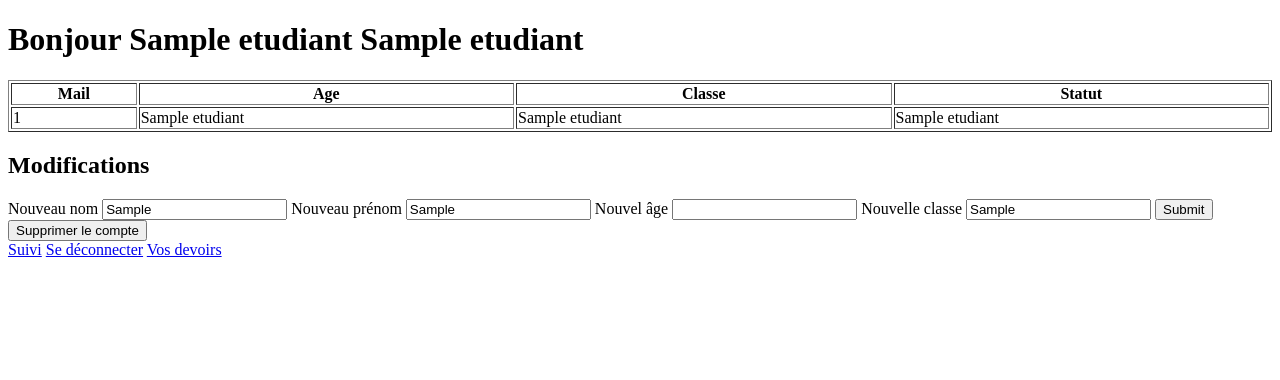
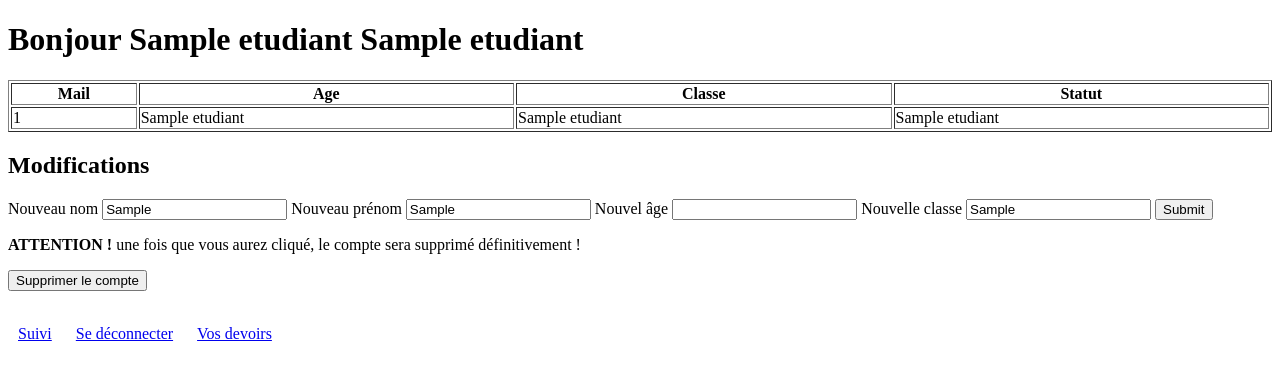
Before and after one commit to sarah-bjt/Workshop_archi, a Flask app: template templates/profil.html in a window 1280 px wide. Shown: the top 380 px of the page. Run offline with Flask 3, Linux system fonts and the light colour scheme; the template is opened without the code that fills it: most values are stand-ins (such as "Sample title", 1, 10 or a date in 2020).

Commit message:
margin et enlever le mdp de la BdD

```diff
--- a/model.py
+++ b/model.py
@@ -3,7 +3,7 @@ import mysql.connector
 mydb = mysql.connector.connect(
     host="localhost",
     user="root",
-    password="Jejxav-mahrag-0kivko",
+    password="",
     database="PANCAKE_L"
 )
 mycursor = mydb.cursor()
@@ -44,7 +44,7 @@ def temps_journalier(user_id):
     return mycursor.fetchall()
 
 def temps_par_exo(user_id) :
-  mycursor.execute("SELECT exo_nom, crs_nom, rps_tps_passe FROM t_cours_crs AS CRS JOIN t_exercice_exo AS EXO ON CRS.crs_id=EXO.crs_id JOIN t_reponse_rps AS RPS ON EXO.exo_id = RPS.exo_id JOIN t_compte_cpt AS CPT ON RPS.cpt_identifiant = CPT.cpt_identifiant WHERE CPT.cpt_identifiant=%(id)s ORDER BY exo_nom ASC;", {'id': user_id})
+  mycursor.execute("SELECT exo_nom, crs_nom, rps_tps_passe, EXO.exo_id FROM t_cours_crs AS CRS JOIN t_exercice_exo AS EXO ON CRS.crs_id=EXO.crs_id JOIN t_reponse_rps AS RPS ON EXO.exo_id = RPS.exo_id JOIN t_compte_cpt AS CPT ON RPS.cpt_identifiant = CPT.cpt_identifiant WHERE CPT.cpt_identifiant=%(id)s ORDER BY exo_nom ASC;", {'id': user_id})
   return mycursor.fetchall()
 
 def recuperation_exercices(util_id):
--- a/templates/accueil.html
+++ b/templates/accueil.html
@@ -3,7 +3,7 @@
     <head></head>
     <body>
         <h1>Bienvenue chez Pancakes Study</h1>
-        <a href="/connexion">Se connecter</a>
-        <a href="/creation">Créer un compte</a>
+        <a href="/connexion" style="margin: 10px;">Se connecter</a>
+        <a href="/creation" style="margin: 10px;">Créer un compte</a>
     </body>
 </html>
--- a/templates/deconnexion.html
+++ b/templates/deconnexion.html
@@ -5,7 +5,7 @@
     <title>Déconnexion</title>
   </head>
   <body>
-    <form action="/deconnexion" method="POST">
+    <form action="/deconnexion" method="POST" style="margin: 10px;">
       <input type="submit" value="Se déconnecter"/>
     </form>
   </body>
--- a/templates/devoir.html
+++ b/templates/devoir.html
@@ -24,8 +24,8 @@
       </tr>
       {% endfor %}
     </table>
-    <a href="/suivi/{{util_id}}">Suivi</a>
-    <a href="/profil/{{util_id}}">Profil</a>
-    <a href="/deconnexion">Se déconnecter</a>
+    <a href="/suivi/{{util_id}}" style="margin: 10px;">Suivi</a>
+    <a href="/profil/{{util_id}}" style="margin: 10px;">Profil</a>
+    <a href="/deconnexion" style="margin: 10px;">Se déconnecter</a>
   </body>
 </html>
--- a/templates/profil.html
+++ b/templates/profil.html
@@ -38,15 +38,18 @@
         </form>
     </div>
     <div>
+      <p><b>ATTENTION ! </b>une fois que vous aurez cliqué, le compte sera supprimé définitivement !</p>
       <form action="/profil/{{util_id}}" method="POST">
         <input type="hidden" name="form_type" value="supprimer">
         <input type="submit" value="Supprimer le compte">
       </form>
+      <p></p>
+      <br>
     </div>
     <div>
-      <a href="/suivi/{{util_id}}">Suivi</a>
-      <a href="/deconnexion">Se déconnecter</a>
-      <a href="/devoir/{{util_id}}">Vos devoirs</a>
+      <a href="/suivi/{{util_id}}" style="margin: 10px;">Suivi</a>
+      <a href="/deconnexion" style="margin: 10px;">Se déconnecter</a>
+      <a href="/devoir/{{util_id}}" style="margin: 10px;">Vos devoirs</a>
     </div>
   </body>
 </html>
--- a/templates/profil_prof.html
+++ b/templates/profil_prof.html
@@ -55,7 +55,7 @@
         </table>
       </div>
       <div>
-        <a href="/deconnexion">Se déconnecter</a>
+        <a href="/deconnexion" style="margin: 10px;">Se déconnecter</a>
       </div>
   </body>
 </html>
--- a/templates/reponse.html
+++ b/templates/reponse.html
@@ -57,8 +57,8 @@
         {% endfor %}
       </table>
     <div>
-      <a href="/profil/{{util_id}}">Profil</a>
-      <a href="/deconnexion">Se déconnecter</a>
+      <a href="/profil/{{util_id}}" style="margin: 10px;">Profil</a>
+      <a href="/deconnexion" style="margin: 10px;">Se déconnecter</a>
     </div>
 
  </body>
--- a/templates/suivi_prof.html
+++ b/templates/suivi_prof.html
@@ -60,7 +60,7 @@
         </table>
       </div>
       <div>
-        <a href="/profil/{{util_id}}">Retour au profil</a>
+        <a href="/profil/{{util_id}}" style="margin: 10px;">Retour au profil</a>
       </div>
   </body>
 </html>
```
Also changed, not shown: templates/suivi.html (+6 -6 lines).
